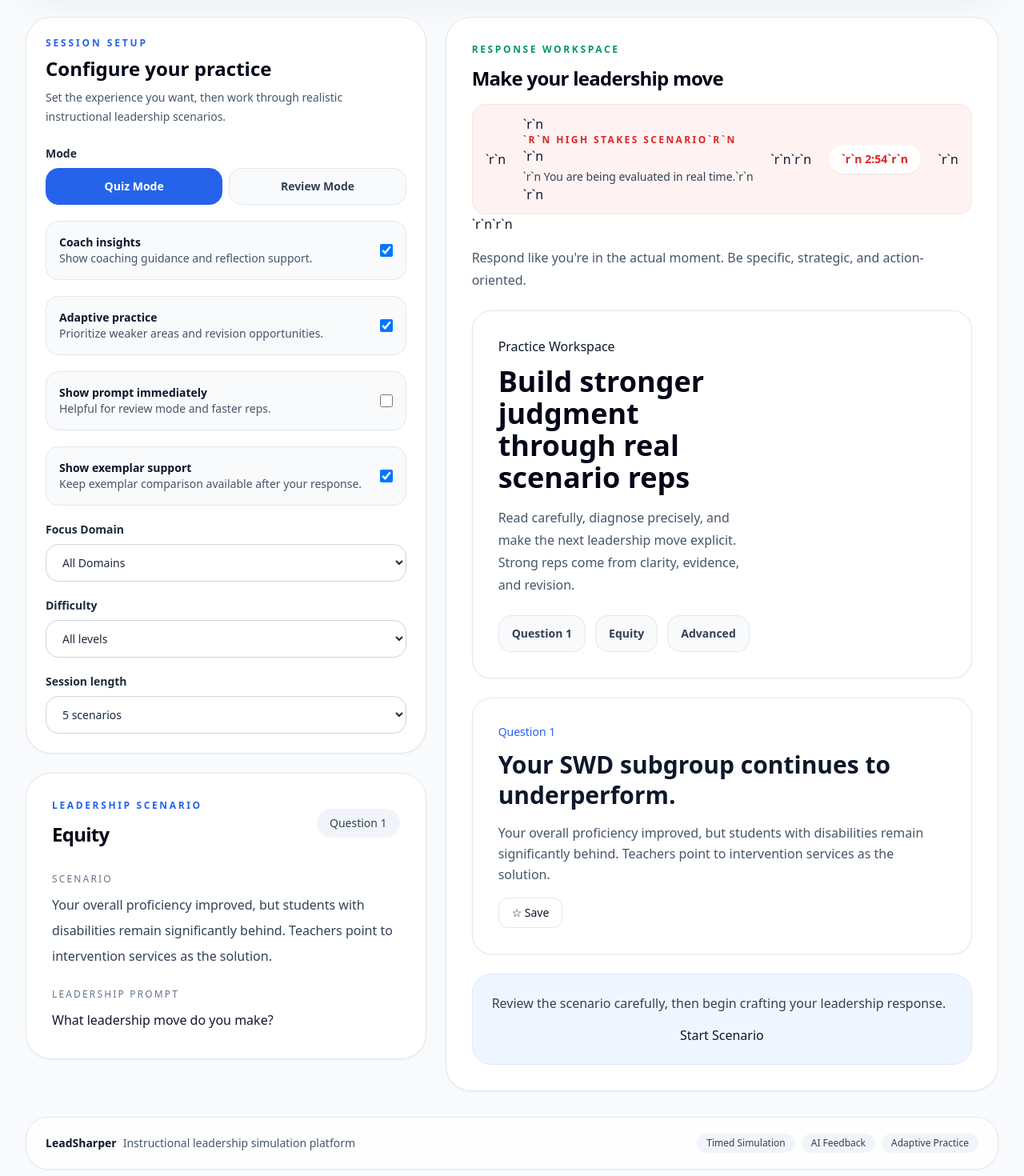
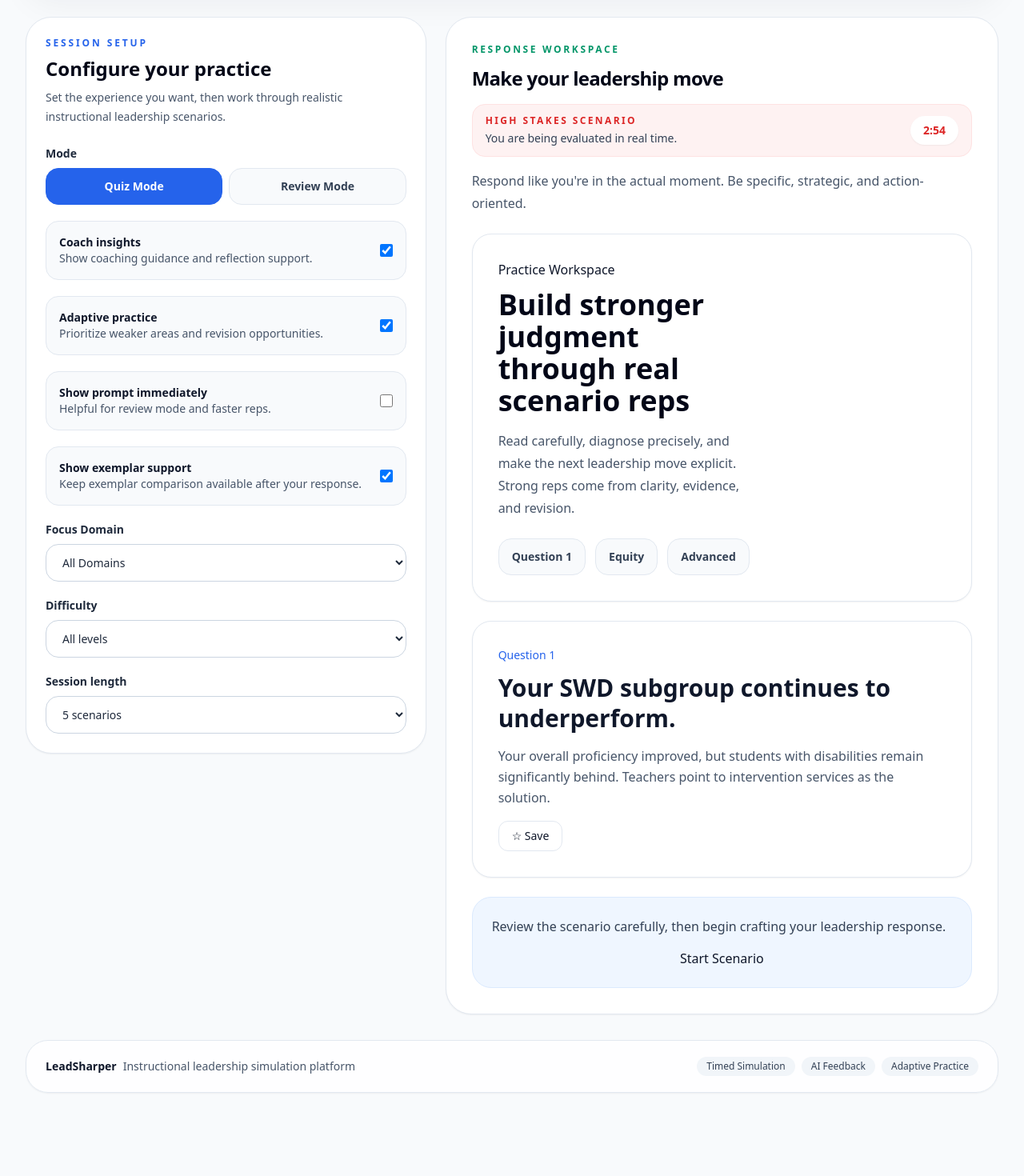
Before and after one commit to jmarc296-jpg/instructional-leadership-practice, a Next.js app: page / in a window 1280 px wide. Shown: the part 1800-3270 px from the top of the page at 80% size. After the commit the page ends 3198 px from the top, so only its background shows below. Built offline with nearby package versions, Linux system fonts and the light colour scheme.

Commit message:
Fix timed simulation display formatting

```diff
--- a/components/practice-workspace.tsx
+++ b/components/practice-workspace.tsx
@@ -1,7 +1,6 @@
 'use client'
 
 import { useEffect, useState } from 'react'
-
 import { PracticeView } from '@/components/practice-view'
 import { SessionSetup } from '@/components/session-setup'
 import type { Card, SessionSettings } from '@/types'
@@ -49,105 +48,22 @@ export function PracticeWorkspace({
 
     return () => clearInterval(timer)
   }, [currentCard])
+
   if (isLoading) {
     return (
-      <section
-        id="practice-workspace"
-        className="grid gap-6 lg:grid-cols-[0.42fr_0.58fr]"
-      >
+      <section id="practice-workspace" className="grid gap-6 lg:grid-cols-[0.42fr_0.58fr]">
         <div className="premium-panel rounded-[32px] border border-slate-200 bg-white p-8 shadow-sm">
-          <div className="text-xs font-semibold uppercase tracking-[0.22em] text-blue-600">
-            Session Setup
-          </div>
-          <div className="mt-4 text-slate-500">Loading practice workspace...</div>
-        </div>
-
-        <div className="premium-panel rounded-[32px] border border-slate-200 bg-white p-8 shadow-sm">
-          <div className="text-xs font-semibold uppercase tracking-[0.22em] text-emerald-600">
-            Response Workspace
-          </div>
-          <div className="mt-4 text-slate-500">Loading scenario...</div>
-        </div>
-      </section>
-    )
-  }
-
-  if (!currentCard) {
-    return (
-      <section
-        id="practice-workspace"
-        className="grid gap-6 lg:grid-cols-[0.42fr_0.58fr]"
-      >
-        <div className="premium-panel rounded-[32px] border border-slate-200 bg-white p-6 shadow-sm">
-          <SessionSetup
-            settings={settings}
-            setSettings={setSettings}
-          />
-        </div>
-
-        <div className="premium-panel rounded-[32px] border border-slate-200 bg-white p-8 shadow-sm">
-          <div className="text-xs font-semibold uppercase tracking-[0.22em] text-emerald-600">
-            Response Workspace
-          </div>
-          <h2 className="mt-3 text-2xl font-semibold tracking-[-0.03em] text-slate-950">
-            No simulation loaded
-          </h2>
-          <p className="mt-3 text-slate-600 leading-7">
-            Adjust your session settings and launch a practice scenario to begin.
-          </p>
+          Loading practice workspace...
         </div>
       </section>
     )
   }
 
   return (
-    <section
-      id="practice-workspace"
-      className="grid gap-6 lg:grid-cols-[0.42fr_0.58fr]"
-    >
+    <section id="practice-workspace" className="grid gap-6 lg:grid-cols-[0.42fr_0.58fr]">
       <div className="space-y-6">
         <div className="premium-panel rounded-[32px] border border-slate-200 bg-white p-6 shadow-sm">
-          <SessionSetup
-            settings={settings}
-            setSettings={setSettings}
-          />
-        </div>
-
-        <div className="premium-panel rounded-[32px] border border-slate-200 bg-white p-8 shadow-sm">
-          <div className="flex items-center justify-between gap-4">
-            <div>
-              <div className="text-xs font-semibold uppercase tracking-[0.22em] text-blue-600">
-                Leadership Scenario
-              </div>
-              <h2 className="mt-3 text-2xl font-semibold tracking-[-0.03em] text-slate-950 capitalize">
-                {currentCard.domain}
-              </h2>
-            </div>
-
-            <div className="rounded-full bg-slate-100 px-4 py-2 text-sm font-medium text-slate-700">
-              Question {questionNumber}
-            </div>
-          </div>
-
-          <div className="mt-8 space-y-6">
-            <div>
-              <div className="text-xs uppercase tracking-[0.18em] text-slate-500">
-                Scenario
-              </div>
-              <p className="mt-2 text-base leading-8 text-slate-700">
-                {currentCard.scenario}
-              </p>
-            </div>
-
-            <div>
-              <div className="text-xs uppercase tracking-[0.18em] text-slate-500">
-                Leadership Prompt
-              </div>
-              <p className="mt-2 text-base font-medium leading-8 text-slate-900">
-                {currentCard.prompt}
-              </p>
-            </div>
-          </div>
+          <SessionSetup settings={settings} setSettings={setSettings} />
         </div>
       </div>
 
@@ -161,12 +77,27 @@ export function PracticeWorkspace({
             Make your leadership move
           </h2>
 
-          <div className="mt-4 flex items-center justify-between rounded-2xl border border-red-100 bg-red-50 px-4 py-3">`r`n            <div>`r`n              <div className="text-xs font-semibold uppercase tracking-[0.2em] text-red-600">`r`n                High Stakes Scenario`r`n              </div>`r`n              <div className="mt-1 text-sm text-slate-700">`r`n                You are being evaluated in real time.`r`n              </div>`r`n            </div>`r`n`r`n            <div className="rounded-full bg-white px-4 py-2 text-sm font-bold text-red-600 shadow-sm">`r`n              {Math.floor(timeLeft / 60)}:{String(timeLeft % 60).padStart(2, "0")}`r`n            </div>`r`n          </div>`r`n`r`n          <p className="mt-4 text-slate-600 leading-7">
-            Respond like you&apos;re in the actual moment. Be specific, strategic,
-            and action-oriented.
+          <div className="mt-4 flex items-center justify-between rounded-2xl border border-red-100 bg-red-50 px-4 py-3">
+            <div>
+              <div className="text-xs font-semibold uppercase tracking-[0.2em] text-red-600">
+                High Stakes Scenario
+              </div>
+              <div className="mt-1 text-sm text-slate-700">
+                You are being evaluated in real time.
+              </div>
+            </div>
+
+            <div className="rounded-full bg-white px-4 py-2 text-sm font-bold text-red-600 shadow-sm">
+              {Math.floor(timeLeft / 60)}:{String(timeLeft % 60).padStart(2, '0')}
+            </div>
+          </div>
+
+          <p className="mt-4 text-slate-600 leading-7">
+            Respond like you&apos;re in the actual moment. Be specific, strategic, and action-oriented.
           </p>
         </div>
 
+        {currentCard ? (
           <PracticeView
             card={currentCard}
             settings={settings}
@@ -177,6 +108,11 @@ export function PracticeWorkspace({
             onRevealExemplar={onRevealExemplar}
             onNext={onNext}
           />
+        ) : (
+          <div className="rounded-[28px] border border-slate-200 bg-white p-8 text-slate-500 shadow-sm">
+            No questions available.
+          </div>
+        )}
       </div>
     </section>
   )
```
Lines whose indentation alone changed are shown as unchanged.
